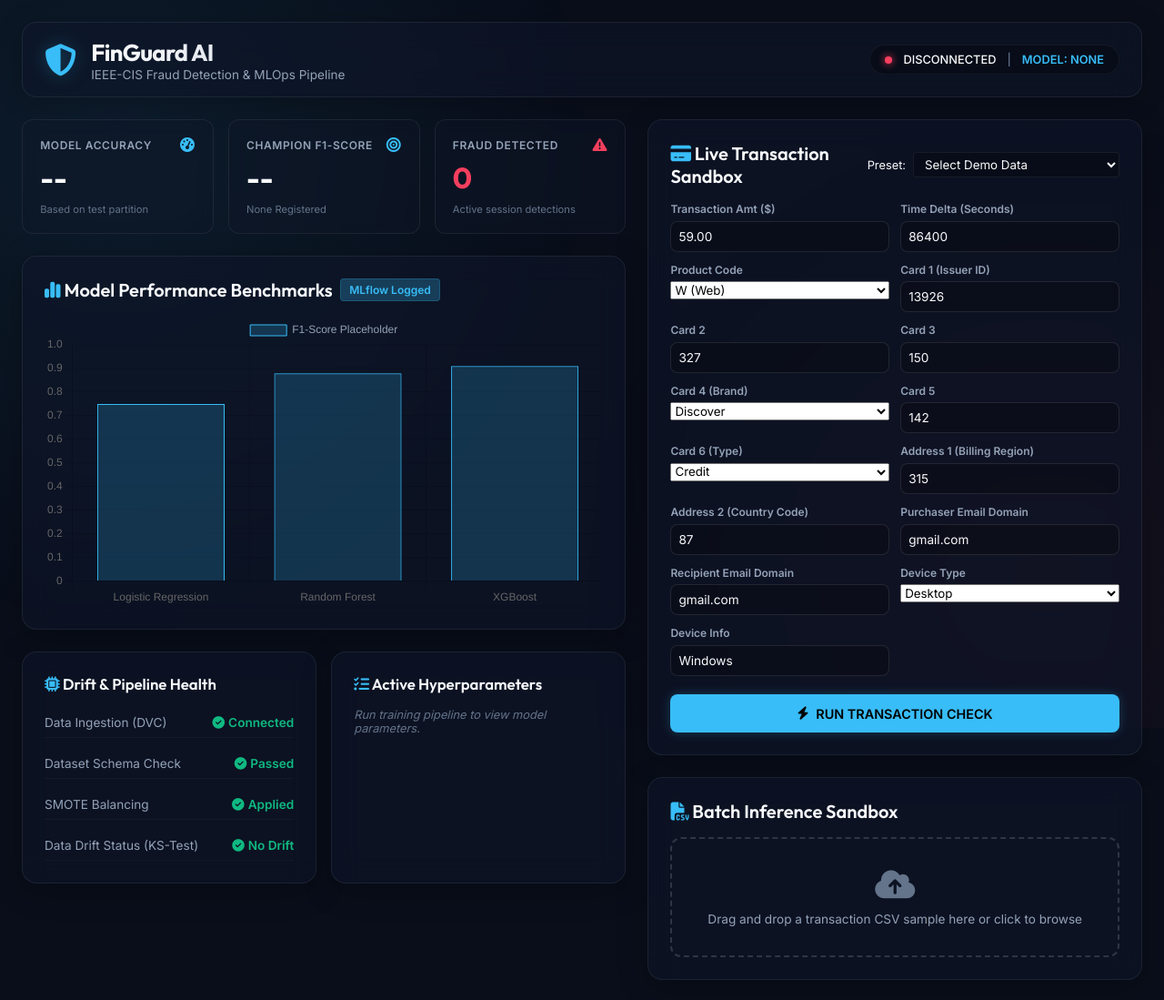
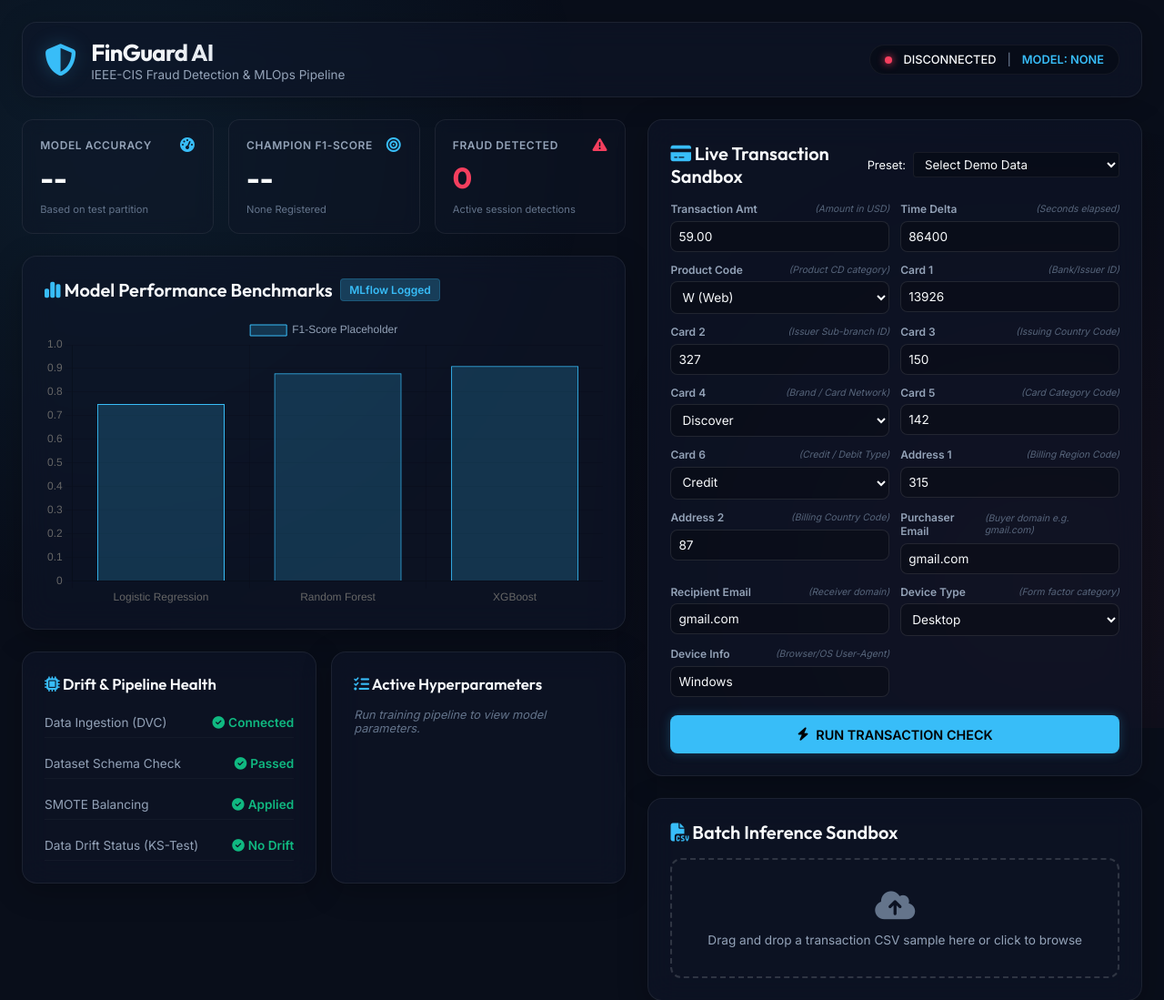
Before and after one commit to Nimalan07/credit-card-fraud-detection, a Python web app: template src/dashboard/templates/index.html in a window 1280 px wide. Shown: the top 1099 px of the page at 91% size. Run offline with Jinja, Linux system fonts and the light colour scheme; the template is opened without the code that fills it, so the values that code supplies are empty.

Commit message:
style: add field explanatory sub-labels and style dropdown selects

```diff
--- a/src/dashboard/static/css/styles.css
+++ b/src/dashboard/static/css/styles.css
@@ -379,9 +379,20 @@ body {
     font-size: 0.75rem;
     font-weight: 600;
     color: var(--text-secondary);
+    display: flex;
+    justify-content: space-between;
+    align-items: center;
 }
 
-.input-group input {
+.help-text {
+    font-size: 0.65rem;
+    font-weight: 400;
+    color: var(--text-muted);
+    font-style: italic;
+    opacity: 0.85;
+}
+
+.input-group input, .input-group select {
     background: rgba(0, 0, 0, 0.25);
     border: 1px solid rgba(255, 255, 255, 0.1);
     color: var(--text-primary);
@@ -392,7 +403,7 @@ body {
     transition: border-color 0.2s, box-shadow 0.2s;
 }
 
-.input-group input:focus {
+.input-group input:focus, .input-group select:focus {
     border-color: var(--primary);
     box-shadow: 0 0 8px var(--primary-glow);
 }
--- a/src/dashboard/templates/index.html
+++ b/src/dashboard/templates/index.html
@@ -12,7 +12,7 @@
     <link rel="stylesheet" href="https://cdnjs.cloudflare.com/ajax/libs/font-awesome/6.4.0/css/all.min.css">
     <!-- Chart.js -->
     <script src="https://cdn.jsdelivr.net/npm/chart.js"></script>
-    <link rel="stylesheet" href="/static/css/styles.css">
+    <link rel="stylesheet" href="/static/css/styles.css?v=1.0.3">
 </head>
 <body>
     <div class="glass-bg"></div>
@@ -138,15 +138,15 @@
                         <div class="form-grid">
                             <!-- Section 1: Transaction details -->
                             <div class="input-group">
-                                <label for="TransactionAmt">Transaction Amt ($)</label>
+                                <label for="TransactionAmt">Transaction Amt <span class="help-text">(Amount in USD)</span></label>
                                 <input type="number" id="TransactionAmt" name="TransactionAmt" value="59.00" step="any" required>
                             </div>
                             <div class="input-group">
-                                <label for="TransactionDT">Time Delta (Seconds)</label>
+                                <label for="TransactionDT">Time Delta <span class="help-text">(Seconds elapsed)</span></label>
                                 <input type="number" id="TransactionDT" name="TransactionDT" value="86400" step="any" required>
                             </div>
                             <div class="input-group">
-                                <label for="ProductCD">Product Code</label>
+                                <label for="ProductCD">Product Code <span class="help-text">(Product CD category)</span></label>
                                 <select id="ProductCD" name="ProductCD" required>
                                     <option value="W" selected>W (Web)</option>
                                     <option value="H">H (Home)</option>
@@ -158,19 +158,19 @@
 
                             <!-- Section 2: Card details -->
                             <div class="input-group">
-                                <label for="card1">Card 1 (Issuer ID)</label>
+                                <label for="card1">Card 1 <span class="help-text">(Bank/Issuer ID)</span></label>
                                 <input type="number" id="card1" name="card1" value="13926" required>
                             </div>
                             <div class="input-group">
-                                <label for="card2">Card 2</label>
+                                <label for="card2">Card 2 <span class="help-text">(Issuer Sub-branch ID)</span></label>
                                 <input type="number" id="card2" name="card2" value="327">
                             </div>
                             <div class="input-group">
-                                <label for="card3">Card 3</label>
+                                <label for="card3">Card 3 <span class="help-text">(Issuing Country Code)</span></label>
                                 <input type="number" id="card3" name="card3" value="150">
                             </div>
                             <div class="input-group">
-                                <label for="card4">Card 4 (Brand)</label>
+                                <label for="card4">Card 4 <span class="help-text">(Brand / Card Network)</span></label>
                                 <select id="card4" name="card4" required>
                                     <option value="visa">Visa</option>
                                     <option value="mastercard">Mastercard</option>
@@ -180,11 +180,11 @@
                                 </select>
                             </div>
                             <div class="input-group">
-                                <label for="card5">Card 5</label>
+                                <label for="card5">Card 5 <span class="help-text">(Card Category Code)</span></label>
                                 <input type="number" id="card5" name="card5" value="142">
                             </div>
                             <div class="input-group">
-                                <label for="card6">Card 6 (Type)</label>
+                                <label for="card6">Card 6 <span class="help-text">(Credit / Debit Type)</span></label>
                                 <select id="card6" name="card6" required>
                                     <option value="debit">Debit</option>
                                     <option value="credit" selected>Credit</option>
@@ -194,23 +194,23 @@
 
                             <!-- Section 3: Identity & Location -->
                             <div class="input-group">
-                                <label for="addr1">Address 1 (Billing Region)</label>
+                                <label for="addr1">Address 1 <span class="help-text">(Billing Region Code)</span></label>
                                 <input type="number" id="addr1" name="addr1" value="315">
                             </div>
                             <div class="input-group">
-                                <label for="addr2">Address 2 (Country Code)</label>
+                                <label for="addr2">Address 2 <span class="help-text">(Billing Country Code)</span></label>
                                 <input type="number" id="addr2" name="addr2" value="87">
                             </div>
                             <div class="input-group">
-                                <label for="P_emaildomain">Purchaser Email Domain</label>
+                                <label for="P_emaildomain">Purchaser Email <span class="help-text">(Buyer domain e.g. gmail.com)</span></label>
                                 <input type="text" id="P_emaildomain" name="P_emaildomain" value="gmail.com">
                             </div>
                             <div class="input-group">
-                                <label for="R_emaildomain">Recipient Email Domain</label>
+                                <label for="R_emaildomain">Recipient Email <span class="help-text">(Receiver domain)</span></label>
                                 <input type="text" id="R_emaildomain" name="R_emaildomain" value="gmail.com">
                             </div>
                             <div class="input-group">
-                                <label for="DeviceType">Device Type</label>
+                                <label for="DeviceType">Device Type <span class="help-text">(Form factor category)</span></label>
                                 <select id="DeviceType" name="DeviceType">
                                     <option value="desktop" selected>Desktop</option>
                                     <option value="mobile">Mobile</option>
@@ -218,7 +218,7 @@
                                 </select>
                             </div>
                             <div class="input-group">
-                                <label for="DeviceInfo">Device Info</label>
+                                <label for="DeviceInfo">Device Info <span class="help-text">(Browser/OS User-Agent)</span></label>
                                 <input type="text" id="DeviceInfo" name="DeviceInfo" value="Windows">
                             </div>
                         </div>
@@ -278,6 +278,6 @@
         </main>
     </div>
 
-    <script src="/static/js/dashboard.js?v=1.0.2"></script>
+    <script src="/static/js/dashboard.js?v=1.0.3"></script>
 </body>
 </html>
```
